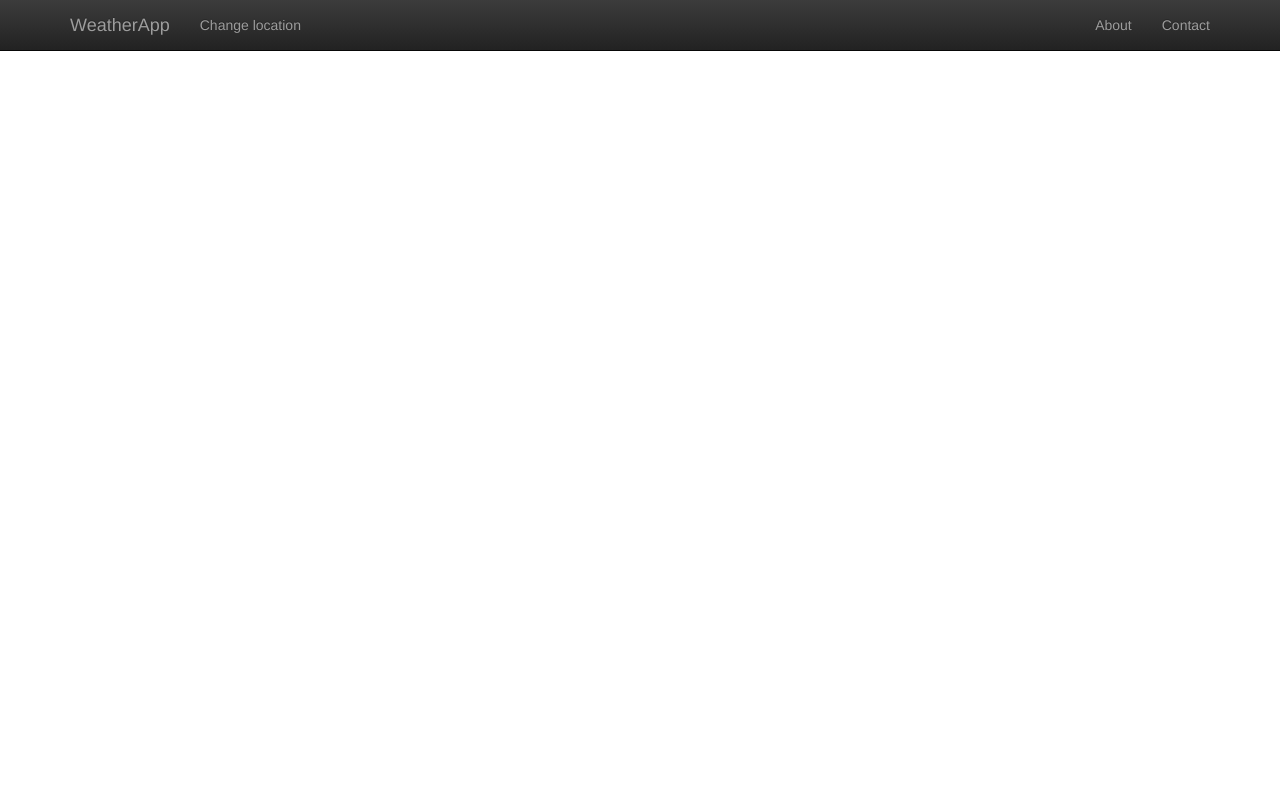
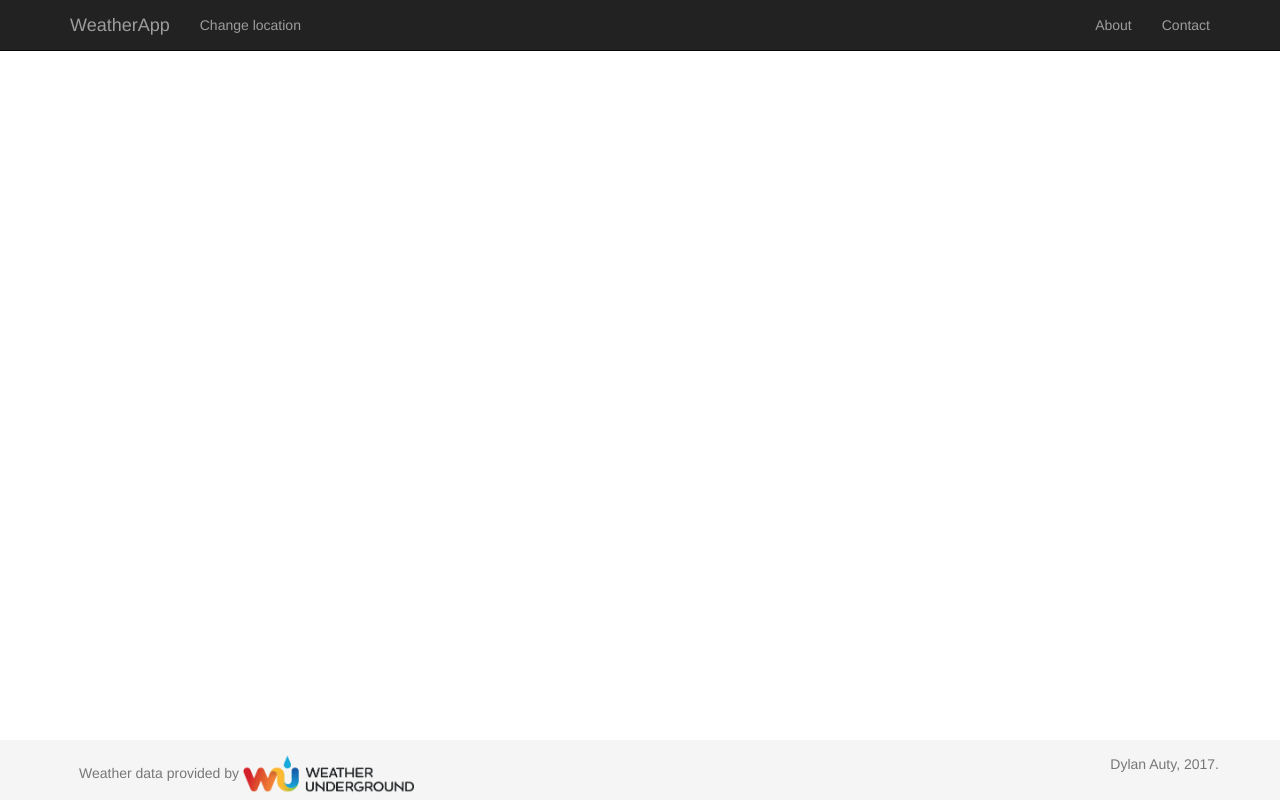
Before and after one commit to DylanAuty/weatherApp, a Django app: template weatherApp/templates/weatherApp/index.html in a window 1280 px wide. Run offline with Django 3.2, Linux system fonts and the light colour scheme; the template is opened without the code that fills it, so the values that code supplies are empty; some libraries are stand-ins or nearby versions.

Commit message:
Initial version of page base and footer

```diff
--- a/weatherApp/templates/weatherApp/base/base.html
+++ b/weatherApp/templates/weatherApp/base/base.html
@@ -1,7 +1,6 @@
-{% block top %}
 <!DOCTYPE html>
 <html lang="en">
-{% endblock top %}
+	{% load static %}
 
 	{% block header %}
 		<head>
@@ -17,13 +16,13 @@
 			<link rel="stylesheet" href="https://maxcdn.bootstrapcdn.com/bootstrap/3.3.7/css/bootstrap.min.css" integrity="sha384-BVYiiSIFeK1dGmJRAkycuHAHRg32OmUcww7on3RYdg4Va+PmSTsz/K68vbdEjh4u" crossorigin="anonymous">
 
 			<!-- Bootstrap 3.3.7 Theme -->
-		<link rel="stylesheet" href="https://maxcdn.bootstrapcdn.com/bootstrap/3.3.7/css/bootstrap-theme.min.css" integrity="sha384-rHyoN1iRsVXV4nD0JutlnGaslCJuC7uwjduW9SVrLvRYooPp2bWYgmgJQIXwl/Sp" crossorigin="anonymous">
+			<!--<link rel="stylesheet" href="https://maxcdn.bootstrapcdn.com/bootstrap/3.3.7/css/bootstrap-theme.min.css" integrity="sha384-rHyoN1iRsVXV4nD0JutlnGaslCJuC7uwjduW9SVrLvRYooPp2bWYgmgJQIXwl/Sp" crossorigin="anonymous">-->
 
 			<!-- Bootstrap 3.3.7 JS -->
 			<script src="https://maxcdn.bootstrapcdn.com/bootstrap/3.3.7/js/bootstrap.min.js" integrity="sha384-Tc5IQib027qvyjSMfHjOMaLkfuWVxZxUPnCJA7l2mCWNIpG9mGCD8wGNIcPD7Txa" crossorigin="anonymous"></script>
 
 			<!-- Project stylesheet -->
-		<!--<link rel="stylesheet" href="">-->
+			<link rel="stylesheet" href="{% static "weatherApp/css/weatherApp.css" %}">
 
 			<title>
 				{% block title %}
@@ -38,14 +37,16 @@
 	{%endblock header%}
 
 	<body>
-
 		{% block navbar %}
 			{% include "weatherApp/base/nav_bar.html" %}
 		{% endblock navbar %}
 
 		{% block content %}
-
 		{% endblock content %}
 
+		{% block footer %}
+			{% include "weatherApp/base/footer.html" %}
+		{% endblock footer %}
 	</body>
+
 </html>
--- /dev/null
+++ b/weatherApp/templates/weatherApp/base/footer.html
@@ -0,0 +1,13 @@
+{% load static %}
+<footer class="footer">
+	<div class="container">
+		<div class="row text-muted">
+			<div class="col-xs-8 text-left">
+				Weather data provided by <a href="https://wunderground.com"><img src="{% static "weatherApp/img/wundergroundLogo_4c_horz.png" %}" alt="Wunderground Logo"/></a>
+			</div>
+			<div class="col-xs-4 text-right">
+				Dylan Auty, 2017.
+			</div>
+		</div>
+	</div>
+</footer>
```
Lines whose indentation alone changed are shown as unchanged.
